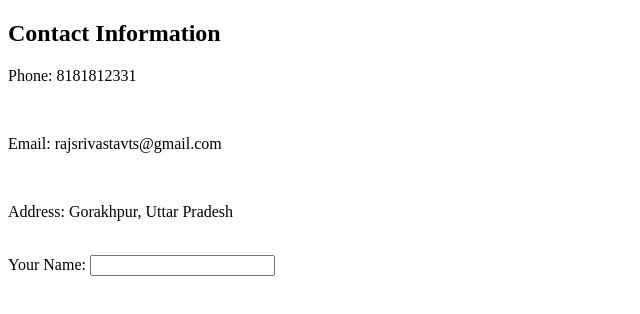
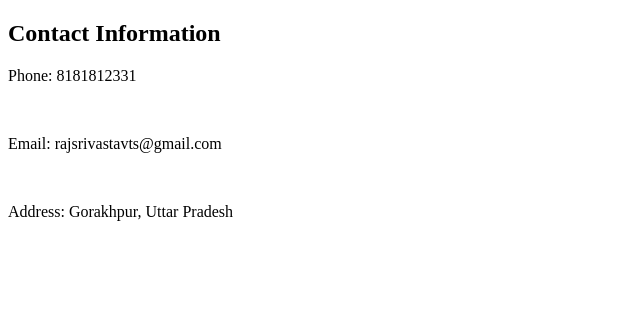
Before and after one commit to Raj-On-GIT/cv, a plain HTML site: page contact me.html in a window 1280 px wide. Shown: the whole page, without its empty margins (0-640 px from the left). Drawn offline with Linux system fonts and the light colour scheme.

Commit message:
Update contact me.html

```diff
--- a/contact me.html
+++ b/contact me.html
@@ -15,10 +15,5 @@
     <p>
     Address: Gorakhpur, Uttar Pradesh
     </p>
-    <br>
-    <form class="" action="index.html" method="post">
-      <label>Your Name:   </label>
-      <input type="text" name="" value="">
-    </form>
   </body>
 </html>
```
